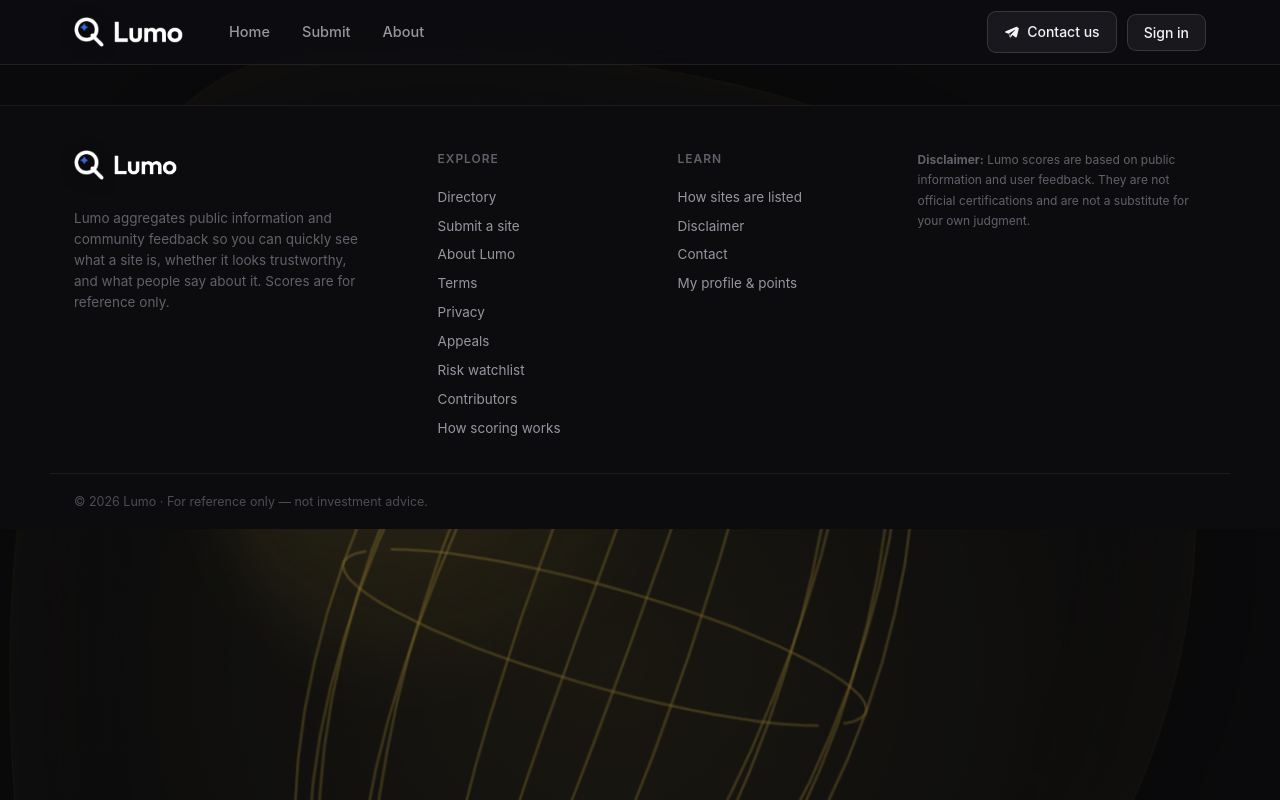
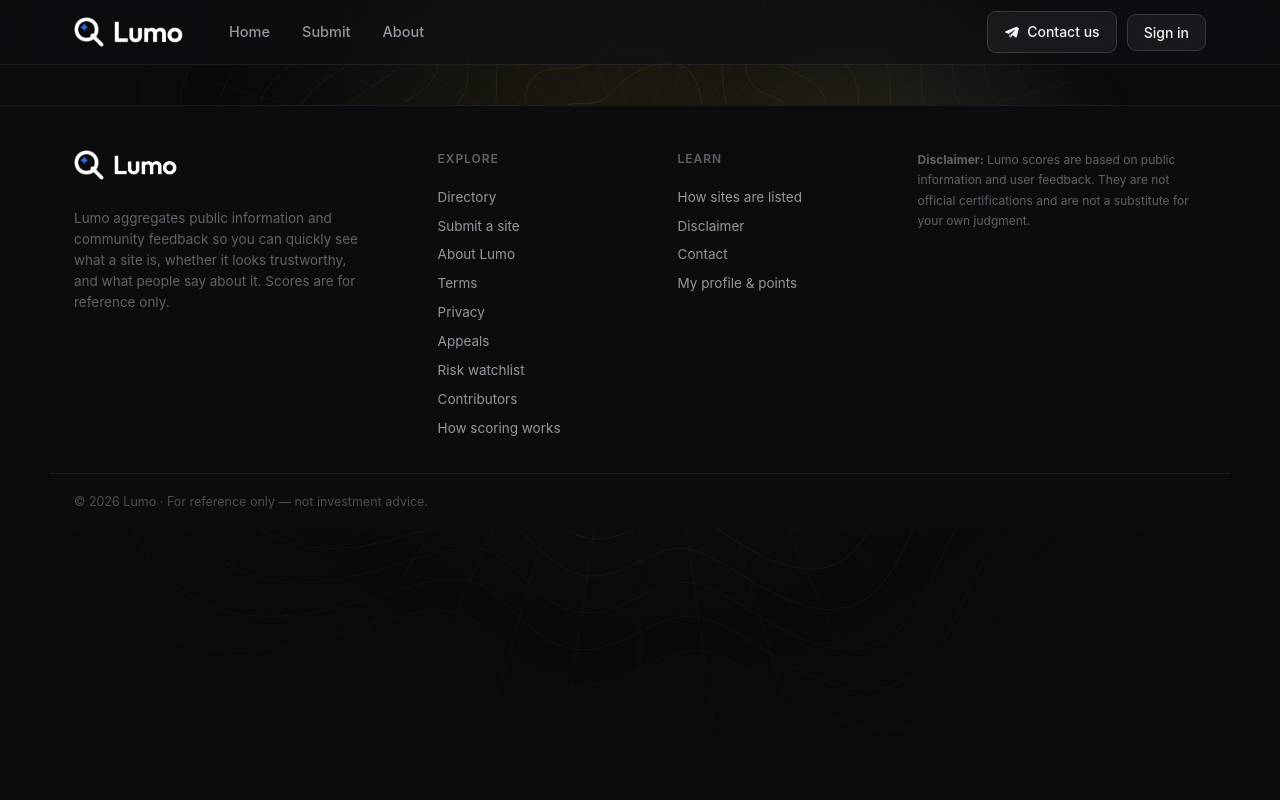
Before and after one commit to Aeriandog-dot/Aeriandog-dot-lumo-git, a website: page public/index.html in a window 1280 px wide. Drawn offline with Linux system fonts and the light colour scheme; no server answers.

Commit message:
feat: canvas-rendered morphing blob with dense contour+spoke grid that wraps and follows the outer shape

```diff
--- a/public/index.html
+++ b/public/index.html
@@ -9,9 +9,7 @@
 <link rel="stylesheet" href="styles.css">
 </head>
 <body>
-<div class="lumo-ambient" aria-hidden="true">
-  <span class="ab blob"><svg class="sphere3d" viewBox="-120 -120 240 240" aria-hidden="true"></svg></span>
-</div>
+<canvas class="lumo-blob" id="blobCanvas" aria-hidden="true"></canvas>
 
 <header class="site-header" id="siteHeader">
   <div class="container header-inner">
@@ -152,52 +150,71 @@
 
 <script>
 (function () {
-  var svg = document.querySelector('.sphere3d');
-  if (!svg) return;
-  var NS = 'http://www.w3.org/2000/svg';
-  var R = 100, LAT = 7, LON = 10, STEP = 6;
+  var cv = document.getElementById('blobCanvas');
+  if (!cv || !cv.getContext) return;
+  var ctx = cv.getContext('2d');
   var reduce = window.matchMedia && window.matchMedia('(prefers-reduced-motion: reduce)').matches;
-  var nodes = [];
-  var i, j;
-  function rot(x, y, z, tilt, spin) {
-    var c1 = Math.cos(tilt), s1 = Math.sin(tilt), c2 = Math.cos(spin), s2 = Math.sin(spin);
-    var y1 = y * c1 - z * s1, z1 = y * s1 + z * c1;
-    var x2 = x * c2 + z1 * s2, z2 = -x * s2 + z1 * c2;
-    return [x2, y1];
+  var W = 0, H = 0, DPR = Math.min(window.devicePixelRatio || 1, 1.5);
+  function size() { W = window.innerWidth; H = window.innerHeight; cv.width = W * DPR; cv.height = H * DPR; ctx.setTransform(DPR, 0, 0, DPR, 0, 0); }
+  window.addEventListener('resize', size); size();
+  var N = 150, CONTOURS = 13, SPOKES = 44;
+  var CX = 0.5, CY = 0.26;
+  function pt(theta, t, s) {
+    var rot = t * 0.00007;
+    var a = theta + rot;
+    var grow = 1 + 0.05 * Math.sin(t * 0.0002);
+    var base = Math.min(W, H) * (W < 760 ? 0.55 : 0.66);
+    var r = base * grow * s * (1
+      + 0.13 * Math.sin(3 * a + t * 0.0010)
+      + 0.085 * Math.cos(5 * a - t * 0.0008)
+      + 0.06 * Math.sin(8 * a + t * 0.0013)
+      + 0.035 * Math.cos(11 * a - t * 0.0011));
+    return [W * CX + Math.cos(theta) * r, H * CY + Math.sin(theta) * r];
   }
-  function pt(th, ph) { return [R * Math.cos(th) * Math.cos(ph), R * Math.sin(ph), R * Math.sin(th) * Math.cos(ph) * 0.5]; }
-  function build() {
-    for (i = 0; i < LAT + LON; i++) {
-      var p = document.createElementNS(NS, 'path');
-      p.setAttribute('d', '');
-      svg.appendChild(p);
-      nodes.push(p);
+  function blobPath(s) {
+    ctx.beginPath();
+    for (var i = 0; i <= N; i++) {
+      var p = pt(i * 2 * Math.PI / N, 0, s);
+      if (i === 0) ctx.moveTo(p[0], p[1]); else ctx.lineTo(p[0], p[1]);
     }
+    ctx.closePath();
   }
-  function dLat(th, tilt, spin) {
-    var d = '';
-    for (var q = -180; q <= 180; q += STEP) {
-      var qv = pt(th, q * Math.PI / 180), p = rot(qv[0], qv[1], qv[2], tilt, spin);
-      d += (q === -180 ? 'M' : 'L') + p[0].toFixed(1) + ' ' + p[1].toFixed(1) + ' ';
+  function draw(t) {
+    ctx.clearRect(0, 0, W, H);
+    // silhouette fill
+    var g = ctx.createRadialGradient(W * CX, H * CY - 40, 10, W * CX, H * CY, Math.min(W, H) * 0.6);
+    g.addColorStop(0, 'rgba(212,175,55,0.10)');
+    g.addColorStop(0.55, 'rgba(212,175,55,0.045)');
+    g.addColorStop(1, 'rgba(0,0,0,0)');
+    blobPath(1); ctx.fillStyle = g; ctx.fill();
+    // dense contour lines that follow the outline
+    for (var L = 1; L <= CONTOURS; L++) {
+      var s = L / CONTOURS;
+      blobPath(s);
+      ctx.strokeStyle = 'rgba(212,175,55,' + (0.035 + 0.09 * (1 - s)).toFixed(3) + ')';
+      ctx.lineWidth = 1;
+      ctx.stroke();
     }
-    return d;
+    // spokes from centre to edge
+    ctx.lineWidth = 0.7;
+    for (var k = 0; k < SPOKES; k++) {
+      var a2 = k * 2 * Math.PI / SPOKES;
+      var p0 = [W * CX, H * CY];
+      var p1 = pt(a2, t, 1);
+      ctx.beginPath(); ctx.moveTo(p0[0], p0[1]); ctx.lineTo(p1[0], p1[1]);
+      ctx.strokeStyle = 'rgba(212,175,55,0.05)'; ctx.stroke();
+    }
+    // moving light (sheen)
+    var lx = W * (0.3 + 0.5 * (0.5 + 0.5 * Math.sin(t * 0.00015)));
+    var ly = H * (CY - 0.05 + 0.12 * Math.sin(t * 0.00011));
+    var hg = ctx.createRadialGradient(lx, ly, 4, lx, ly, Math.min(W, H) * 0.3);
+    hg.addColorStop(0, 'rgba(255,235,190,0.10)');
+    hg.addColorStop(1, 'rgba(255,235,190,0)');
+    ctx.save(); ctx.globalCompositeOperation = 'screen';
+    ctx.fillStyle = hg; ctx.fillRect(0, 0, W, H); ctx.restore();
+    if (!reduce) requestAnimationFrame(draw);
   }
-  function dLon(ph, tilt, spin) {
-    var d = '';
-    for (var q = -85; q <= 85; q += STEP) {
-      var qv = pt(q * Math.PI / 180, ph), p = rot(qv[0], qv[1], qv[2], tilt, spin);
-      d += (q === -85 ? 'M' : 'L') + p[0].toFixed(1) + ' ' + p[1].toFixed(1) + ' ';
-    }
-    return d;
-  }
-  function frame(t) {
-    var spin = (t || 0) * 0.00026, tilt = -0.42, m = 0;
-    for (i = 0; i < LAT; i++) { var th = -72 + i * (144 / (LAT - 1)) * Math.PI / 180; nodes[m].setAttribute('d', dLat(th, tilt, spin)); m++; }
-    for (j = 0; j < LON; j++) { var ph = j * (360 / LON) * Math.PI / 180; nodes[m].setAttribute('d', dLon(ph, tilt, spin)); m++; }
-    if (!reduce) requestAnimationFrame(frame);
-  }
-  build();
-  if (reduce) frame(0); else requestAnimationFrame(frame);
+  if (reduce) draw(4000); else requestAnimationFrame(draw);
 })();
 </script>
 </body>
--- a/public/styles.css
+++ b/public/styles.css
@@ -714,42 +714,5 @@ button.chip.on{color:#0a0a0c}
 .me-form .field{width:100%}
 @media (max-width:600px){.lb-pts{font-size:14px}.contrib-banner a{white-space:normal}}
 
-
-/* ---- black-gold morphing glass bubble with moving light (decorative background) ---- */
-.lumo-ambient{position:fixed;inset:0;z-index:-1;overflow:hidden;pointer-events:none}
-.ab{position:absolute;display:block;will-change:transform,border-radius,opacity}
-.ab.blob{width:92vmax;height:92vmax;left:50%;top:6%;margin-left:-46vmax;overflow:hidden;opacity:.85;
-  background:radial-gradient(circle at 50% 52%,rgba(212,175,55,.09),rgba(212,175,55,.035) 42%,rgba(0,0,0,0) 72%);
-  border:1px solid rgba(212,175,55,.07);
-  box-shadow:inset 0 0 160px rgba(212,175,55,.05),0 0 180px rgba(0,0,0,.5);
-  animation:blobMorph 11s ease-in-out infinite,blobFloat 34s ease-in-out infinite alternate}
-
-.ab.blob::after{content:"";position:absolute;width:34%;height:34%;border-radius:50%;left:6%;top:4%;mix-blend-mode:screen;
-  background:radial-gradient(circle at 35% 32%,rgba(255,255,255,.08),rgba(212,175,55,.10) 38%,rgba(212,175,55,0) 72%);
-  filter:blur(22px);animation:sheenMove 17s ease-in-out infinite alternate}
-@keyframes blobMorph{
-  0%{border-radius:62% 38% 58% 42%/55% 45% 58% 42%}
-  15%{border-radius:36% 64% 45% 55%/30% 70% 28% 72%}
-  30%{border-radius:70% 30% 38% 62%/74% 26% 68% 32%}
-  45%{border-radius:28% 72% 66% 34%/60% 40% 64% 36%}
-  60%{border-radius:58% 42% 30% 70%/36% 64% 30% 70%}
-  75%{border-radius:66% 34% 70% 30%/44% 56% 40% 60%}
-  90%{border-radius:40% 60% 34% 66%/70% 30% 64% 36%}
-  100%{border-radius:62% 38% 58% 42%/55% 45% 58% 42%}
-}
-@keyframes blobFloat{
-  0%{transform:translate3d(-4vw,-1vh,0) rotate(-5deg) scale(1)}
-  50%{transform:translate3d(3vw,5vh,0) rotate(3deg) scale(1.1)}
-  100%{transform:translate3d(-5vw,-4vh,0) rotate(6deg) scale(.9)}
-}
-@keyframes sheenMove{
-  0%{transform:translate3d(0,0,0) scale(1)}
-  100%{transform:translate3d(240%,230%,0) scale(1.7)}
-}
-@media (prefers-reduced-motion:reduce){.ab.blob{animation:none}.ab.blob::after{animation:none}}
-@media (max-width:720px){.ab.blob{opacity:.55;width:130vmax;height:130vmax;top:0;margin-left:-65vmax}}
-
-/* ---- 3D wireframe sphere inside the morphing bubble ---- */
-.sphere3d{position:absolute;left:0;top:0;width:100%;height:100%;opacity:.62;pointer-events:none;mix-blend-mode:screen}
-.sphere3d path{fill:none;stroke:rgba(212,175,55,.4);stroke-width:.55;stroke-linecap:round}
-@media (max-width:720px){.sphere3d{opacity:.45}}
+/* ---- morphing blob canvas: dense grid wraps and follows the outer shape ---- */
+.lumo-blob{position:fixed;left:0;top:0;width:100%;height:100%;z-index:-1;pointer-events:none;display:block}
```
